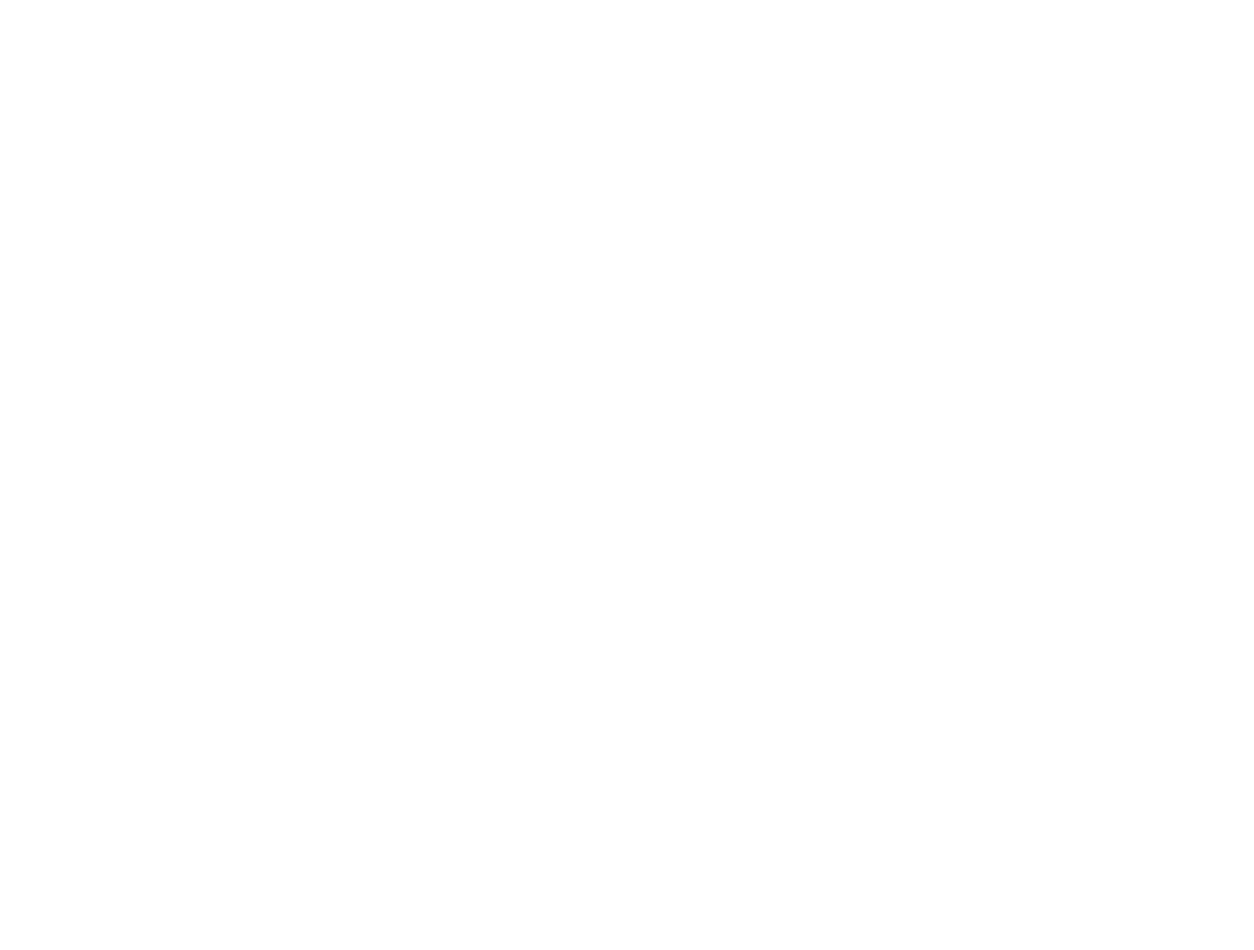
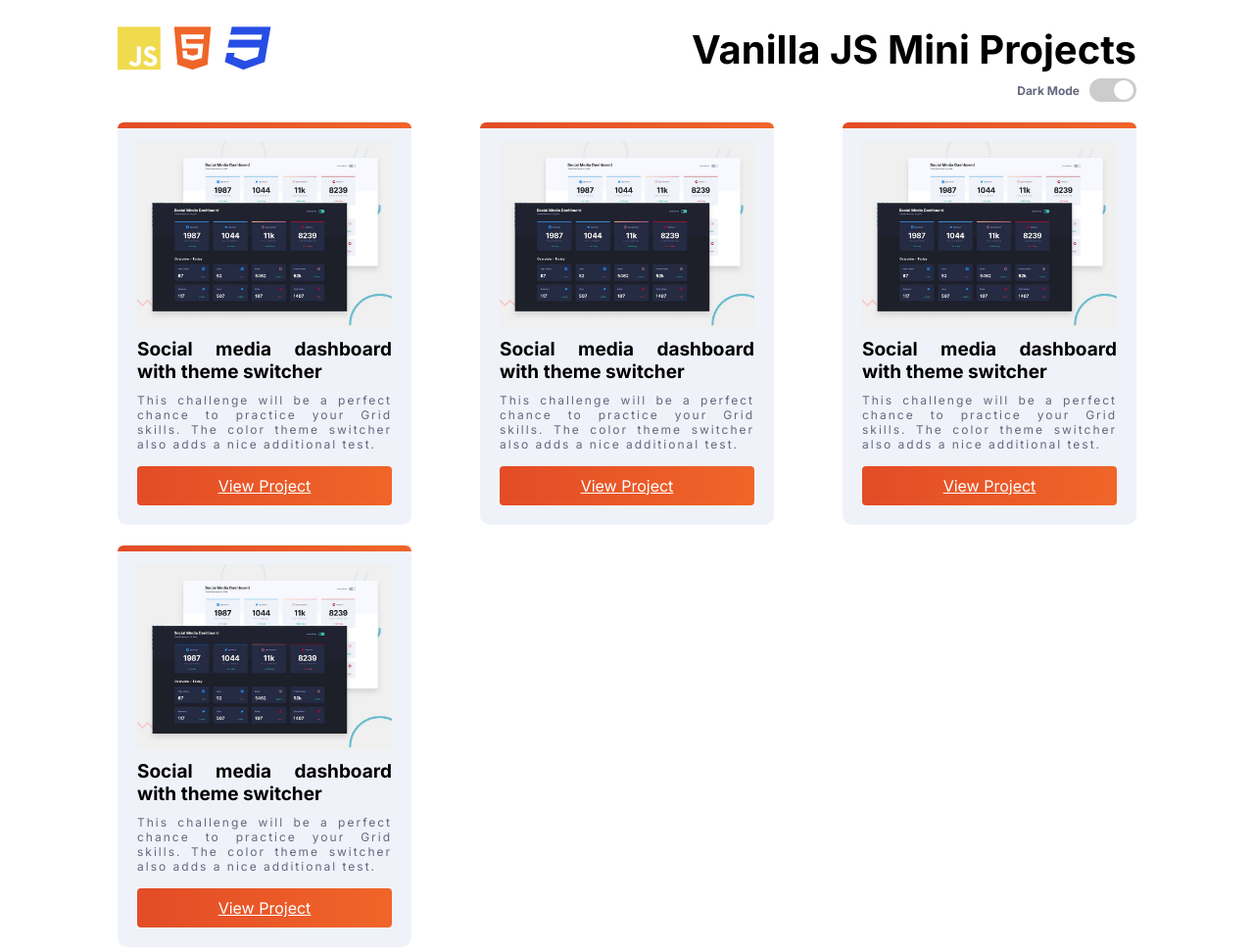
Before and after one commit to gleisonkz/vanilla-mini-projects, a plain HTML site: page index.html in a window 1280 px wide. Shown: the whole page at 98% size. Before the commit the page ends 800 px from the top, so only its background shows below. Drawn offline with Linux system fonts and the light colour scheme.

Commit message:
style: index styles for all projects.

```diff
--- /dev/null
+++ b/index.css
@@ -0,0 +1,429 @@
+:root {
+  --background-color: hsl(0, 0%, 100%);
+  --color-text: hsl(228, 12%, 44%);
+  --color-title: black;
+  --color-card-bg: hsl(227, 47%, 96%);
+
+  --color-positive: hsl(163, 72%, 41%);
+  --color-negative: hsl(356, 69%, 56%);
+  --color-js: #f0db4f;
+  --color-css: #264de4;
+  --color-html: #f06529;
+  --color-bg-linear: linear-gradient(to right, #e34c26, #f06529);
+}
+
+.dark-mode:root {
+  --background-color: hsl(230, 17%, 14%);
+  --color-text: hsl(228, 34%, 66%);
+  --color-title: white;
+  --color-card-bg: hsl(228, 28%, 20%);
+}
+
+* {
+  border: 0;
+  margin: 0;
+  padding: 0;
+  box-sizing: border-box;
+}
+
+body,
+html {
+  background-color: var(--background-color);
+}
+
+body,
+html,
+.container {
+  transition: background-color 0.2s;
+}
+
+body,
+html {
+  /* height: 100%; */
+  width: 100%;
+  font-family: "Inter", sans-serif;
+}
+
+/* ========================================================================== /
+/ GROUP-STYLES  /
+/ ========================================================================== */
+
+.body__text,
+.toggle__text {
+  color: var(--color-text);
+}
+
+.toggle__text,
+.body__title,
+.footer__text .bottom__quantity,
+.percentage__text {
+  font-weight: bold;
+}
+
+/* ========================================================================== /
+/ END-GROUP-STYLES /
+/ ========================================================================== */
+
+.container {
+  height: 100%;
+  width: 100%;
+  padding: 20px;
+
+  display: flex;
+  flex-direction: column;
+  align-items: center;
+
+  background-color: var(--background-color);
+}
+
+/* ========================================================================== /
+/ CONTAINER PROJECTS  /
+/ ========================================================================== */
+
+.container__projects {
+  width: 100%;
+}
+
+.projects__top-bar {
+  display: grid;
+  grid-template-columns: 1fr 1fr;
+  flex-direction: column;
+  justify-content: center;
+  align-items: center;
+}
+
+.top-bar__logo {
+  font-size: 29px;
+  grid-row: 1;
+}
+
+.logo--js {
+  color: var(--color-js);
+}
+.logo--html {
+  color: var(--color-html);
+}
+.logo--css {
+  color: var(--color-css);
+}
+
+.top-bar__title {
+  grid-row: 1;
+  font-size: 16px;
+  color: var(--color-title);
+  text-align: end;
+}
+
+.top-bar__toggle {
+  display: flex;
+  justify-content: space-between;
+  align-items: center;
+
+  width: 100%;
+  grid-column: 1 /-1;
+
+  margin: 10px 0;
+}
+
+.toggle__container {
+  position: relative;
+  display: inline-block;
+  width: 50px;
+  height: 24px;
+}
+
+.toggle__input {
+  opacity: 0;
+  width: 0;
+  height: 0;
+}
+
+.toggle__input:focus + .toggle__switch {
+  box-shadow: 0 0 1px #2196f3;
+}
+
+.toggle__switch {
+  position: absolute;
+
+  top: 0;
+  left: 0;
+  right: 0;
+  bottom: 0;
+  cursor: pointer;
+
+  transition: 0.4s;
+  border-radius: 34px;
+  background-color: #ccc;
+}
+
+.toggle__input:checked + .toggle__switch {
+  background: linear-gradient(hsl(210, 78%, 56%), hsl(146, 68%, 55%));
+}
+
+.toggle__switch:before {
+  content: "";
+  position: absolute;
+
+  height: 16px;
+  width: 16px;
+  right: 4px;
+  bottom: 4px;
+
+  transition: 0.4s;
+  border-radius: 50%;
+  background-color: white;
+}
+
+.toggle__input:checked + .toggle__switch::before {
+  transform: translateX(-26px);
+  background-color: var(--background-color);
+}
+
+.projects__content {
+  display: flex;
+  flex-direction: column;
+  align-items: center;
+}
+
+/* ========================================================================== /
+  / CARD /
+  / ========================================================================== */
+
+.card__header,
+.card__body,
+.card__footer {
+  display: flex;
+  align-items: center;
+  justify-content: center;
+}
+
+.card {
+  display: flex;
+  flex-direction: column;
+  align-items: center;
+  position: relative;
+
+  width: 100%;
+  background-color: var(--color-card-bg);
+  border-radius: 10px;
+  margin-top: 20px;
+  max-width: 350px;
+
+  padding: 20px;
+}
+
+.card::before {
+  content: "";
+  position: absolute;
+  width: 100%;
+  height: 6px;
+  background: black;
+  top: 1px;
+  border-top-right-radius: 10px;
+  border-top-left-radius: 10px;
+  left: 0;
+  background: var(--color-bg-linear);
+}
+
+.card__header {
+  width: 100%;
+  justify-content: space-between;
+}
+
+.header__image {
+  width: 100%;
+}
+
+.card__body {
+  flex-direction: column;
+}
+
+.body__title {
+  font-size: 19px;
+  color: var(--color-title);
+  text-align: justify;
+  margin-top: 10px;
+}
+
+.body__text {
+  margin-top: 10px;
+  text-align: justify;
+  font-size: 12px;
+  letter-spacing: 2px;
+}
+
+.card__footer {
+  width: 100%;
+}
+
+.footer__btn-link {
+  margin-top: 15px;
+  background: var(--color-bg-linear);
+  color: white;
+  width: inherit;
+  border-radius: 4px;
+  padding: 10px;
+  display: flex;
+  justify-content: center;
+  align-items: center;
+}
+
+.footer__image {
+  margin-right: 5px;
+}
+
+.footer__text--red {
+  color: var(--color-negative);
+}
+
+.footer__text--green {
+  color: var(--color-positive);
+}
+
+/* ========================================================================== /
+/ END-CARD /
+/ ========================================================================== */
+
+/* ========================================================================== /
+/ END-CONTAINER PROJECTS/
+/ ========================================================================== */
+
+/* ========================================================================== /
+/ TABLET/
+/ ========================================================================== */
+
+@media screen and (min-width: 730px) and (max-width: 999px) {
+  .container {
+    padding: 20px 60px;
+  }
+
+  .top-bar__logo {
+    font-size: 50px;
+    grid-row: 1;
+  }
+
+  .card {
+    max-width: 293px;
+  }
+
+  .projects__content {
+    flex-flow: row wrap;
+    justify-content: space-between;
+  }
+
+  .projects__top-bar {
+    flex-direction: row;
+    justify-content: space-between;
+  }
+
+  .top-bar__title {
+    font-size: 26px;
+    justify-self: end;
+  }
+  .toggle__text {
+    font-size: 12px;
+  }
+
+  .toggle__text {
+    margin-right: 10px;
+  }
+
+  .top-bar__toggle {
+    margin: 0;
+    justify-content: flex-end;
+  }
+
+  .toggle__container {
+    height: 24px;
+    width: 48px;
+  }
+
+  .toggle__switch:before {
+    height: 20px;
+    width: 20px;
+    right: 3px;
+    bottom: 2px;
+  }
+
+  .toggle__input:checked + .toggle__switch::before {
+    transform: translateX(-22px);
+  }
+}
+
+/* ========================================================================== /
+/ END-TABLET /
+/ ========================================================================== */
+
+/* ========================================================================== /
+/ DESKTOP /
+/ ========================================================================== */
+
+@media screen and (min-width: 1000px) {
+  body {
+    display: flex;
+    justify-content: center;
+    align-items: center;
+  }
+
+  .container {
+    padding: 20px 80px;
+    max-width: 1200px;
+  }
+
+  .top-bar__logo {
+    font-size: 50px;
+    grid-row: 1;
+  }
+
+  .card {
+    max-width: 300px;
+  }
+
+  .projects__content {
+    flex-flow: row wrap;
+    justify-content: space-between;
+    column-gap: 10px;
+  }
+
+  .projects__top-bar {
+    flex-direction: row;
+    justify-content: space-between;
+  }
+
+  .top-bar__title {
+    font-size: 40px;
+  }
+
+  .toggle__text {
+    font-size: 12px;
+  }
+
+  .toggle__text {
+    margin-right: 10px;
+  }
+
+  .top-bar__toggle {
+    margin: 0;
+    justify-content: flex-end;
+  }
+
+  .toggle__container {
+    height: 24px;
+    width: 48px;
+  }
+
+  .toggle__switch:before {
+    height: 20px;
+    width: 20px;
+    right: 3px;
+    bottom: 2px;
+  }
+
+  .toggle__input:checked + .toggle__switch::before {
+    transform: translateX(-22px);
+  }
+}
+
+/* ========================================================================== /
+/ END-DESKTOP /
+/ ========================================================================== */
--- a/index.html
+++ b/index.html
@@ -3,7 +3,103 @@
   <head>
     <meta charset="UTF-8" />
     <meta name="viewport" content="width=device-width, initial-scale=1.0" />
+    <link rel="icon" type="image/png" sizes="32x32" href="./images/favicon-32x32.png" />
     <title>Vanilla Mini Projects</title>
+    <link rel="stylesheet" href="index.css" />
+    <link href="https://fonts.googleapis.com/css2?family=Inter:wght@400;700&display=swap" rel="stylesheet" />
+    <link
+      rel="stylesheet"
+      href="https://pro.fontawesome.com/releases/v5.10.0/css/all.css"
+      integrity="sha384-AYmEC3Yw5cVb3ZcuHtOA93w35dYTsvhLPVnYs9eStHfGJvOvKxVfELGroGkvsg+p"
+      crossorigin="anonymous"
+    />
   </head>
-  <body></body>
+
+  <body>
+    <div class="container">
+      <div class="container__projects">
+        <div class="projects__top-bar">
+          <div class="top-bar__logo">
+            <i class="fab fa-js logo--js"></i>
+            <i class="fab fa-html5 logo--html"></i>
+            <i class="fab fa-css3 logo--css"></i>
+          </div>
+
+          <h1 class="top-bar__title">Vanilla JS Mini Projects</h1>
+
+          <div class="top-bar__toggle">
+            <span class="toggle__text">Dark Mode</span>
+
+            <label class="toggle__container">
+              <input class="toggle__input" type="checkbox" />
+              <span class="toggle__switch"></span>
+            </label>
+          </div>
+        </div>
+        <div class="projects__content">
+          <div class="card card--facebook">
+            <div class="card__header">
+              <img class="header__image" src="assets/images/social-media-switcher.jpg" alt="Project Image" />
+            </div>
+            <div class="card__body">
+              <span class="body__title">Social media dashboard with theme switcher</span>
+              <p class="body__text">
+                This challenge will be a perfect chance to practice your Grid skills. The color theme switcher also adds
+                a nice additional test.
+              </p>
+            </div>
+            <div class="card__footer">
+              <a href="social-media-dashboard-switcher/index.html" class="footer__btn-link">View Project</a>
+            </div>
+          </div>
+          <div class="card card--facebook">
+            <div class="card__header">
+              <img class="header__image" src="assets/images/social-media-switcher.jpg" alt="Project Image" />
+            </div>
+            <div class="card__body">
+              <span class="body__title">Social media dashboard with theme switcher</span>
+              <p class="body__text">
+                This challenge will be a perfect chance to practice your Grid skills. The color theme switcher also adds
+                a nice additional test.
+              </p>
+            </div>
+            <div class="card__footer">
+              <a href="social-media-dashboard-switcher/index.html" class="footer__btn-link">View Project</a>
+            </div>
+          </div>
+          <div class="card card--facebook">
+            <div class="card__header">
+              <img class="header__image" src="assets/images/social-media-switcher.jpg" alt="Project Image" />
+            </div>
+            <div class="card__body">
+              <span class="body__title">Social media dashboard with theme switcher</span>
+              <p class="body__text">
+                This challenge will be a perfect chance to practice your Grid skills. The color theme switcher also adds
+                a nice additional test.
+              </p>
+            </div>
+            <div class="card__footer">
+              <a href="social-media-dashboard-switcher/index.html" class="footer__btn-link">View Project</a>
+            </div>
+          </div>
+          <div class="card card--facebook">
+            <div class="card__header">
+              <img class="header__image" src="assets/images/social-media-switcher.jpg" alt="Project Image" />
+            </div>
+            <div class="card__body">
+              <span class="body__title">Social media dashboard with theme switcher</span>
+              <p class="body__text">
+                This challenge will be a perfect chance to practice your Grid skills. The color theme switcher also adds
+                a nice additional test.
+              </p>
+            </div>
+            <div class="card__footer">
+              <a href="social-media-dashboard-switcher/index.html" class="footer__btn-link">View Project</a>
+            </div>
+          </div>
+        </div>
+      </div>
+    </div>
+  </body>
+  <script src="index.js"></script>
 </html>
--- /dev/null
+++ b/index.js
@@ -0,0 +1,5 @@
+const $html = document.querySelector("html");
+const $toggle = document.querySelector(".toggle__input");
+$toggle.addEventListener("change", () => {
+  $html.classList.toggle("dark-mode");
+});
```
Also changed, not shown: assets/images/social-media-switcher.jpg (added).
